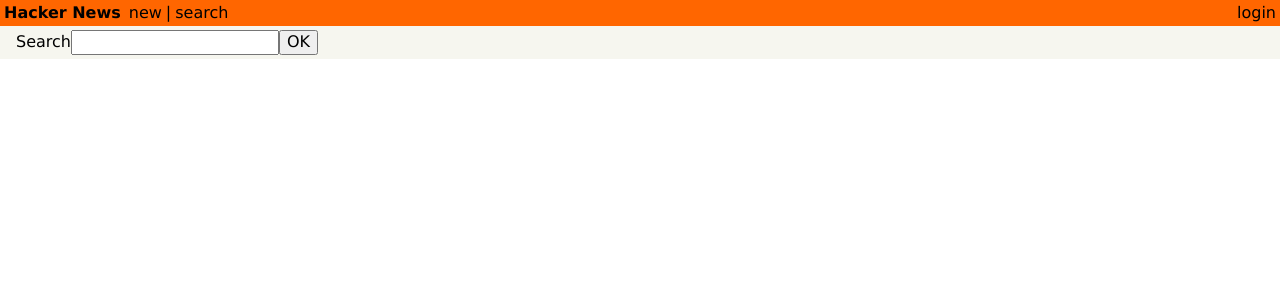
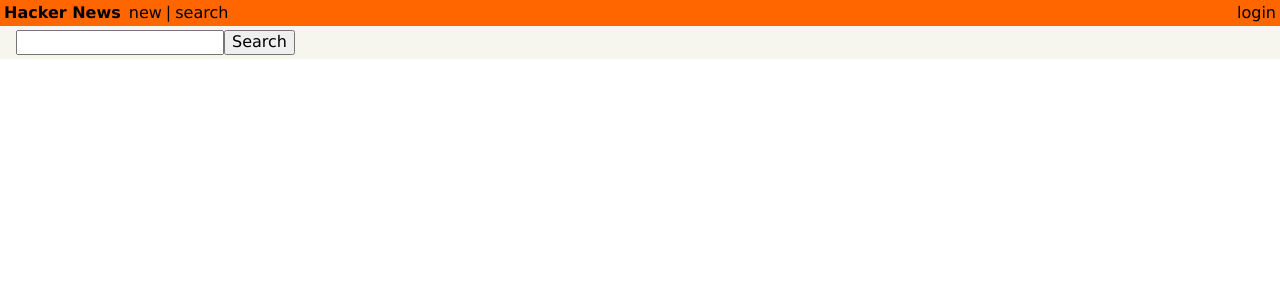
Before and after one commit to JanMach97/graphql-pg-fe, a React (Create React App) app: page /search in a window 1280 px wide. Shown: the top 300 px of the page. Built offline with nearby package versions, Linux system fonts and the light colour scheme.

Commit message:
add gql search query

```diff
--- a/src/components/Search.jsx
+++ b/src/components/Search.jsx
@@ -2,6 +2,29 @@ import React, { Component } from "react";
 import { withApollo } from "react-apollo";
 import gql from "graphql-tag";
 import Link from "./Link";
+
+const FEED_SEARCH_QUERY = gql`
+  query FeedSearchQuery($filder: String!) {
+    feed(filter: $filter) {
+      links {
+        id
+        url
+        description
+        createdAt
+        postedBy {
+          id
+          name
+        }
+        votes {
+          id
+          user {
+            id
+          }
+        }
+      }
+    }
+  }
+`;
 
 class Search extends Component {
   state = {
@@ -12,12 +35,11 @@ class Search extends Component {
     return (
       <div>
         <div>
-          Search
           <input
             type="text"
             onChange={e => this.setState({ filter: e.target.value })}
           />
-          <button onClick={() => this.executeSearch()}>OK</button>
+          <button onClick={() => this.executeSearch()}>Search</button>
         </div>
         {this.state.links.map((link, index) => (
           <Link key={link.id} link={link} index={index} />
```
